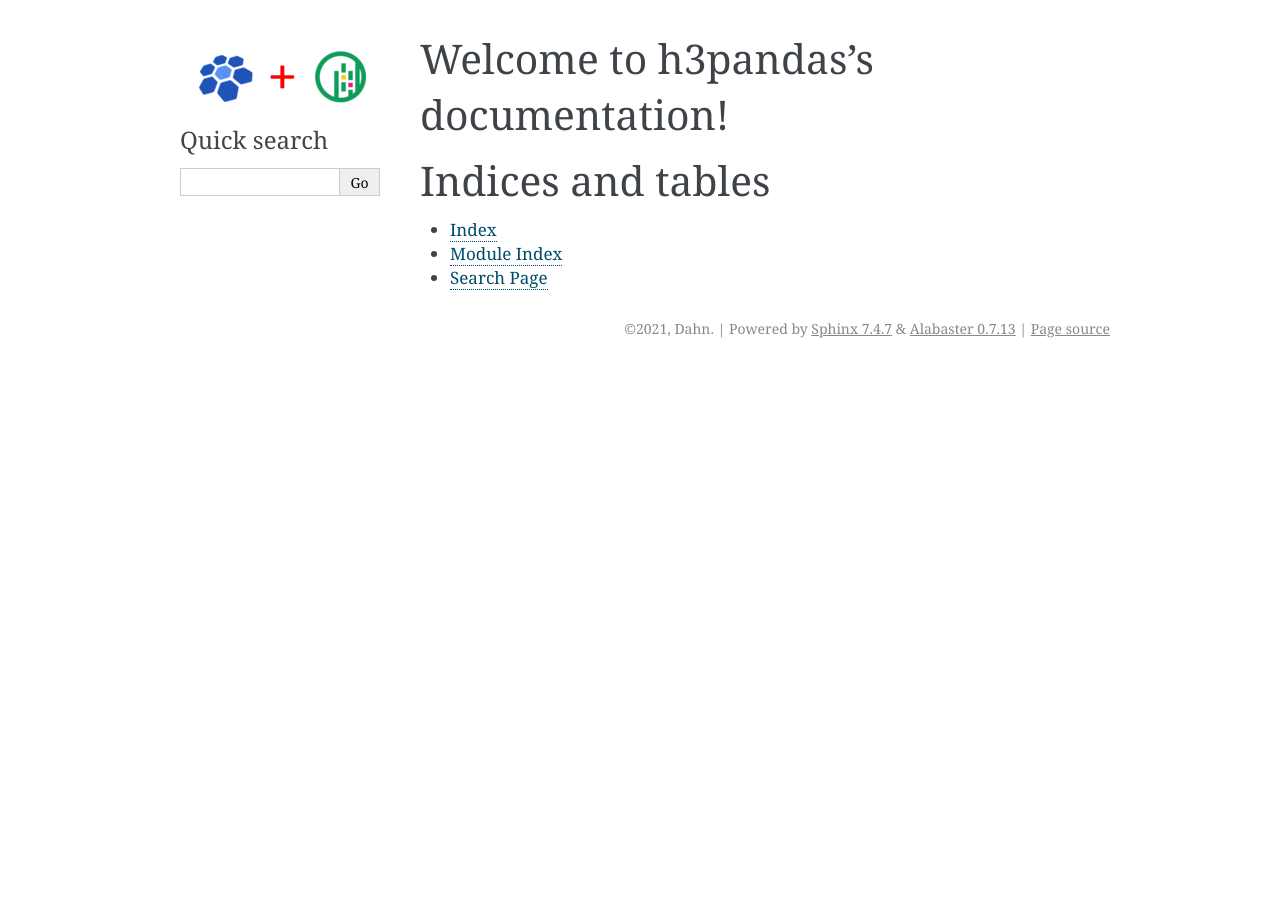
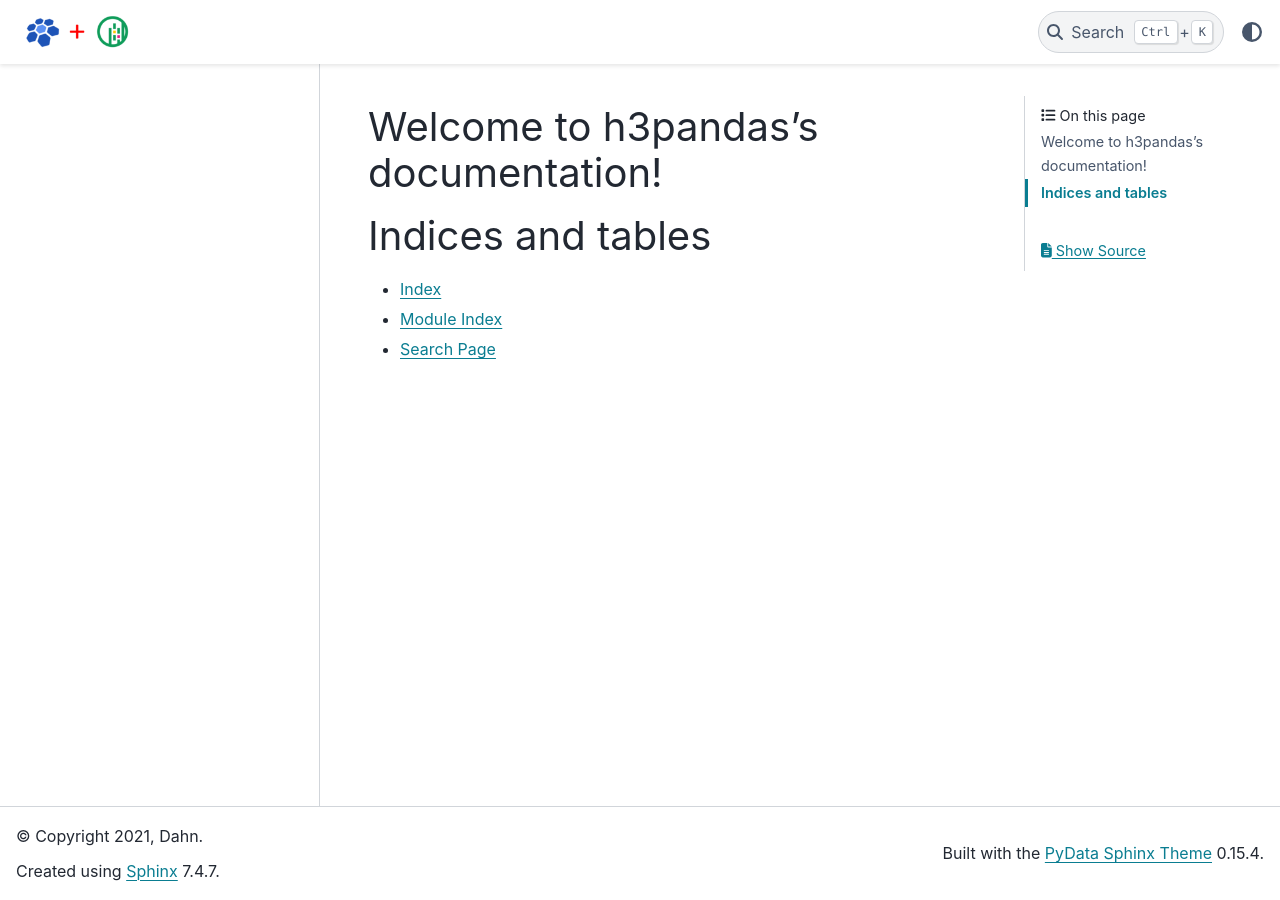
Before and after one commit to DahnJ/H3-Pandas, a Sphinx documentation site: the page built from docs/source/index.rst, in a window 1280 px wide. Built offline with Sphinx 7.4.7 and the PyData theme 0.15.4, drawn with Linux system fonts in a browser that asks for light colours.

Commit message:
DOC: Pydata Sphinx theme + Numpydoc

```diff
--- a/docs/source/conf.py
+++ b/docs/source/conf.py
@@ -30,10 +30,8 @@
 # Add any Sphinx extension module names here, as strings. They can be
 # extensions coming with Sphinx (named 'sphinx.ext.*') or your custom
 # ones.
-extensions = ['sphinx.ext.autodoc',
-    'sphinx.ext.coverage',
-    'sphinx.ext.viewcode',
-    'sphinx.ext.napoleon']
+extensions = ['sphinx.ext.autodoc', 'sphinx.ext.coverage',
+              'sphinx.ext.viewcode', 'numpydoc']
 
 # Add any paths that contain templates here, relative to this directory.
 templates_path = ['_templates']
@@ -85,7 +83,7 @@
 # The theme to use for HTML and HTML Help pages.  See the documentation for
 # a list of builtin themes.
 #
-# html_theme = 'furo'
+html_theme = "pydata_sphinx_theme"
 html_logo = '_static/logo-small.png'
 
 # Theme options are theme-specific and customize the look and feel of a theme
@@ -93,7 +91,7 @@
 # documentation.
 #
 # html_theme_options = {
-#     "sidebar_hide_name": True,
+#     "sidebar_hide_name": False,
 # }
 
 # Add any paths that contain custom static files (such as style sheets) here,
```
